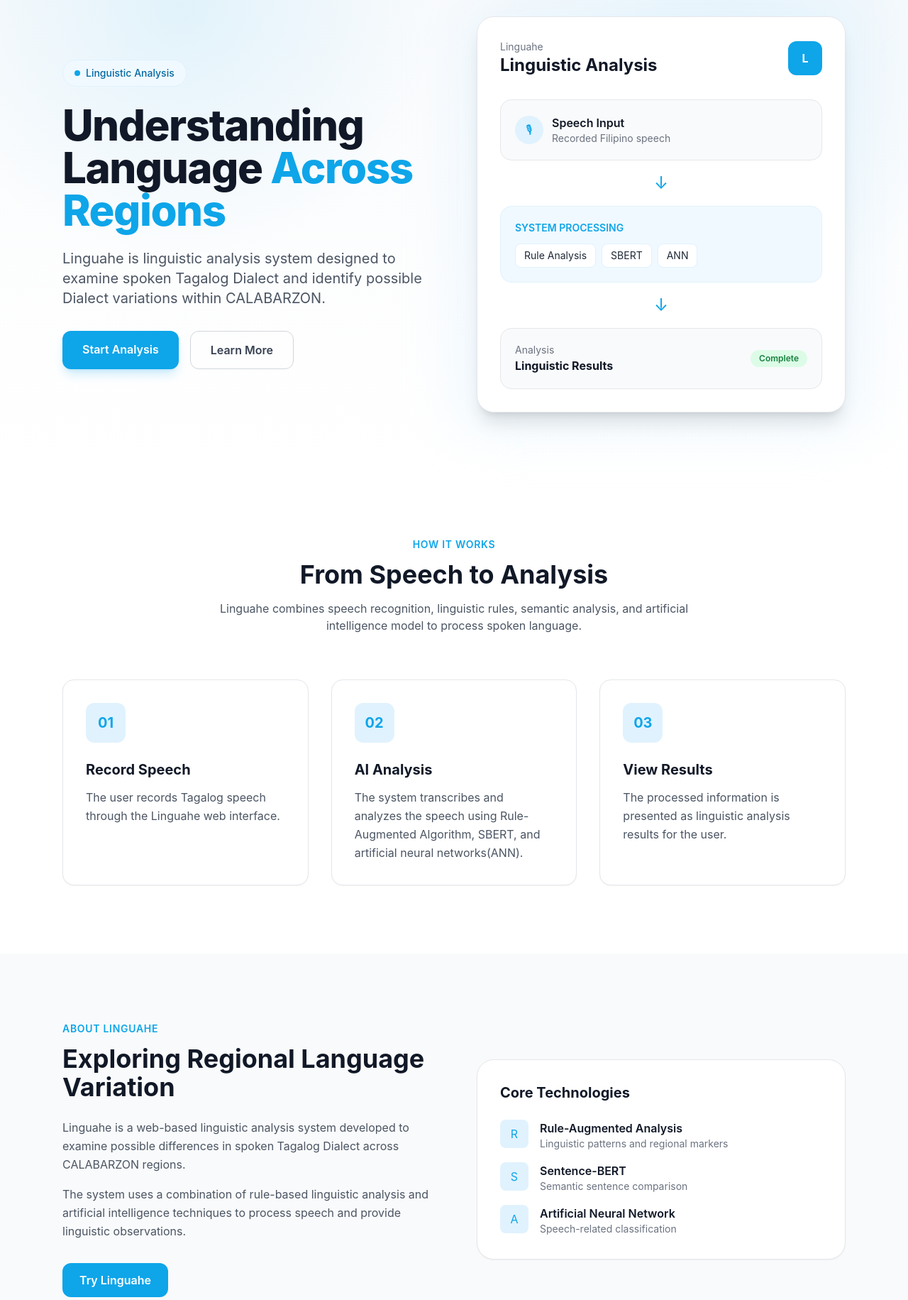
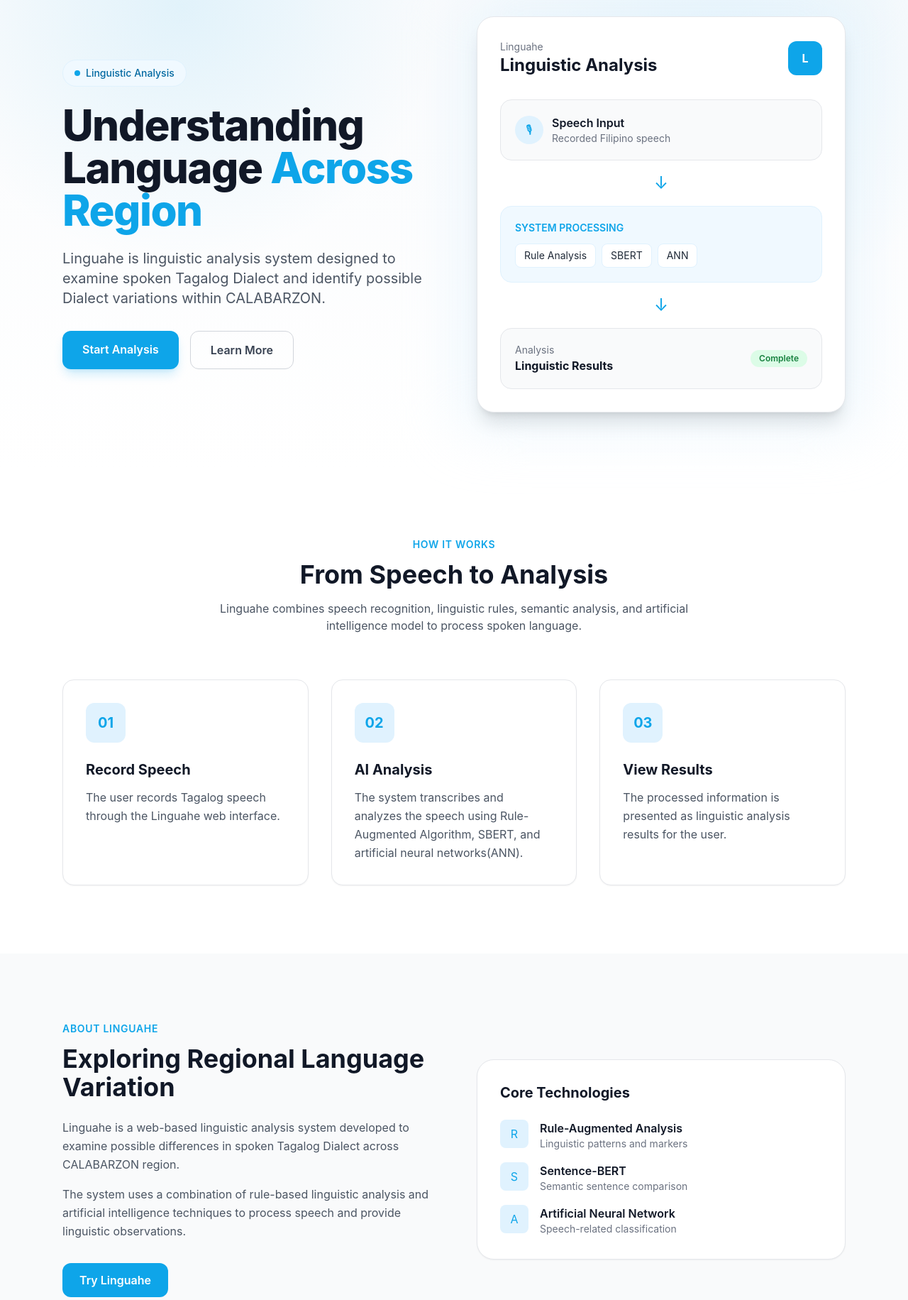
Before and after one commit to Sedgez/Linguahe, a Flask app: page / in a window 1280 px wide. Shown: the part 153-1984 px from the top of the page at 71% size. Run offline with Flask 3, Linux system fonts and the light colour scheme; some libraries are stand-ins or nearby versions.

Commit message:
Update landing.html

```diff
--- a/templates/landing.html
+++ b/templates/landing.html
@@ -205,7 +205,7 @@
                         Understanding Language
 
                         <span class="text-[#0ea5e9]">
-                            Across Regions
+                            Across Region
                         </span>
 
                     </h2>
@@ -459,7 +459,7 @@
 
                         Linguahe is a web-based linguistic analysis system
                         developed to examine possible differences in spoken
-                        Tagalog Dialect across CALABARZON regions.
+                        Tagalog Dialect across CALABARZON region.
 
                     </p>
 
@@ -503,7 +503,7 @@
                                 </p>
 
                                 <p class="text-sm text-gray-500">
-                                    Linguistic patterns and regional markers
+                                    Linguistic patterns and markers
                                 </p>
 
                             </div>
```
